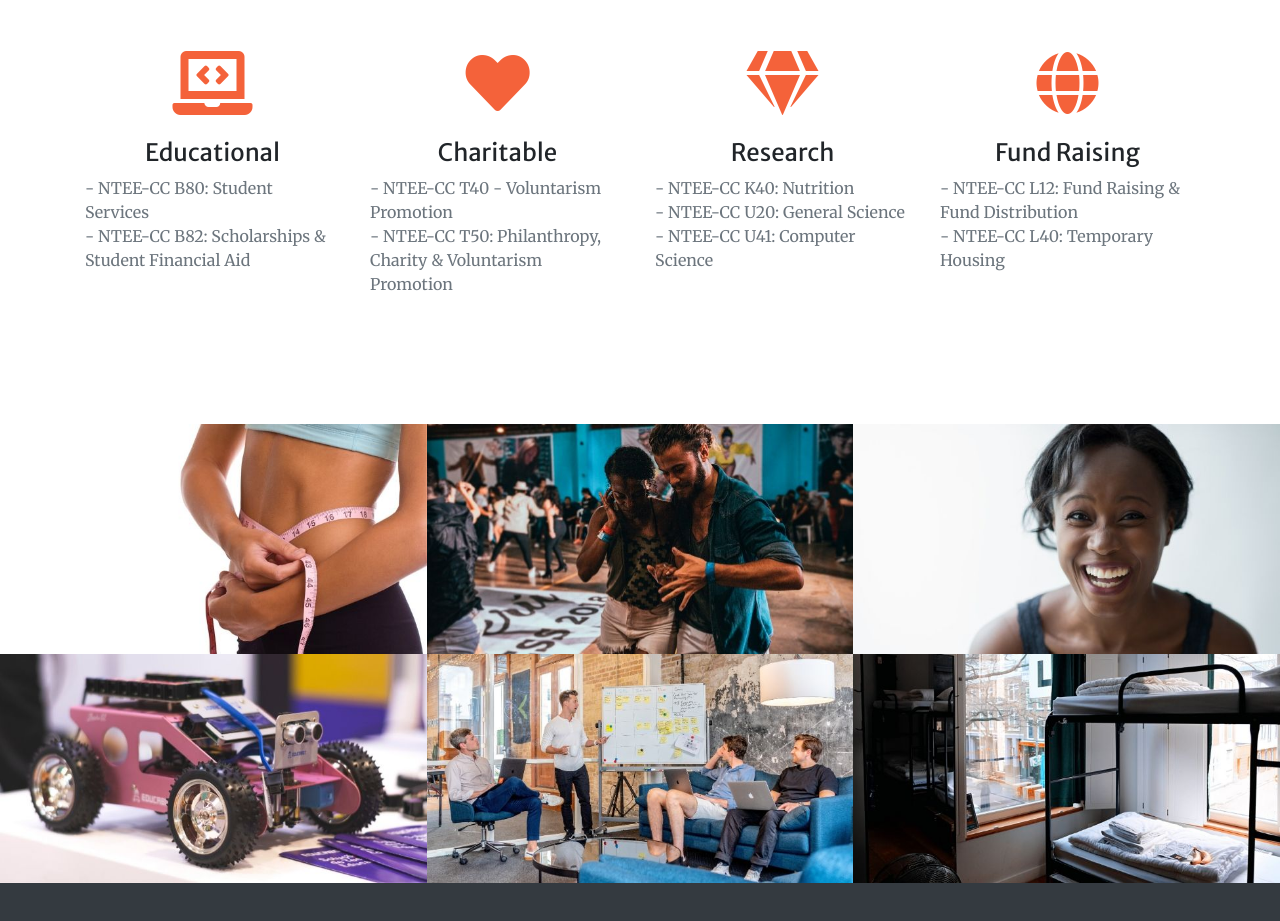
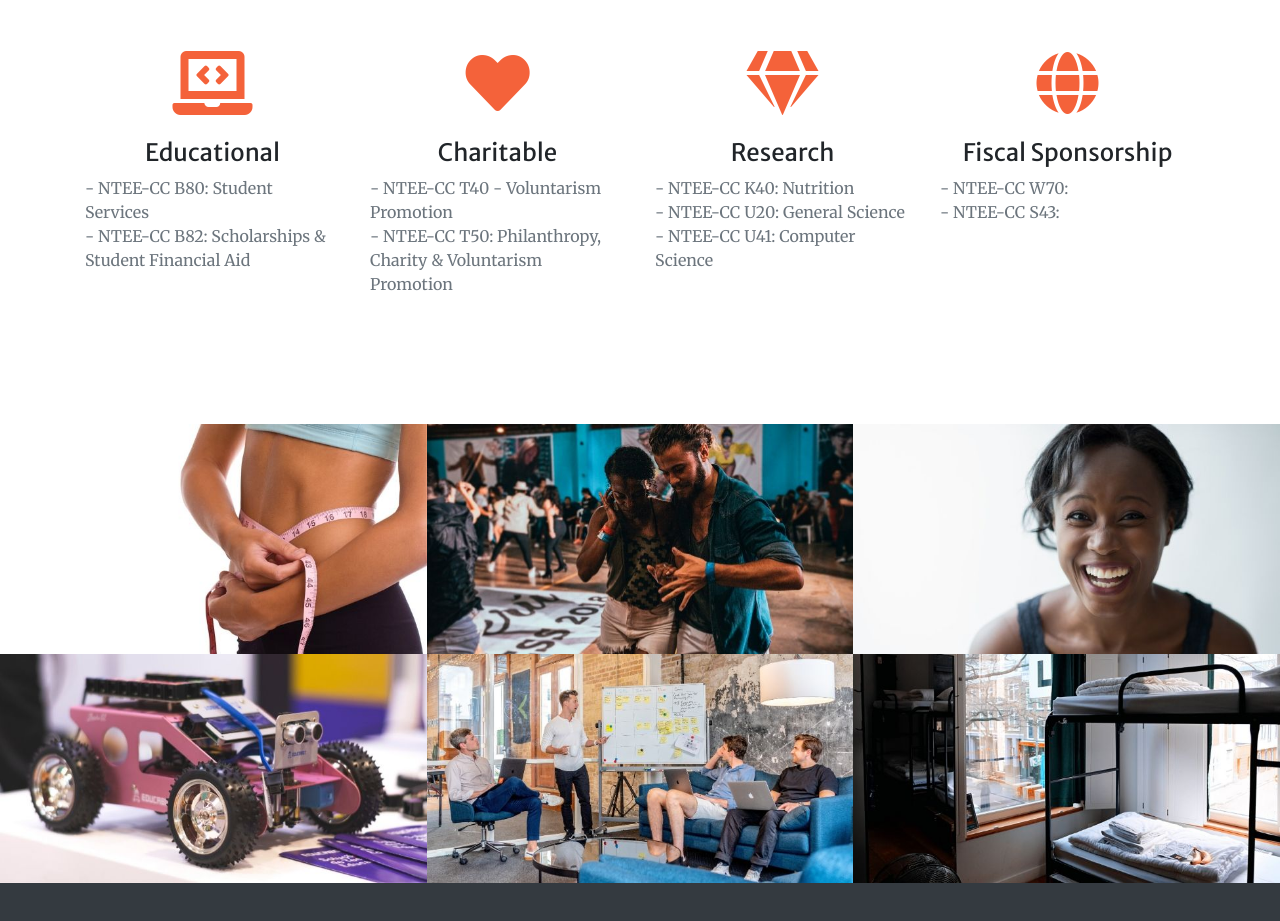
Before and after one commit to ericpalma/deigex.com, a website with bundled scripts: page index.html in a window 1280 px wide. Shown: the part 1737-2658 px from the top of the page. Built offline with nearby package versions, Linux system fonts and the light colour scheme.

Commit message:
Update index.html

```diff
--- a/index.html
+++ b/index.html
@@ -130,8 +130,8 @@
         <div class="col-lg-3 col-md-6 text-center">
             <div class="mt-5">
               <i class="fas fa-4x fa-globe text-primary mb-4"></i>
-              <h3 class="h4 mb-2">Fund Raising</h3>
-              <p class="text-muted mb-0 text-left">- NTEE-CC L12: Fund Raising & Fund Distribution <br>- NTEE-CC L40: Temporary Housing</p>
+              <h3 class="h4 mb-2">Fiscal Sponsorship</h3>
+              <p class="text-muted mb-0 text-left">- NTEE-CC W70: <br>- NTEE-CC S43:</p>
             </div>
           </div>
       </div>
```
